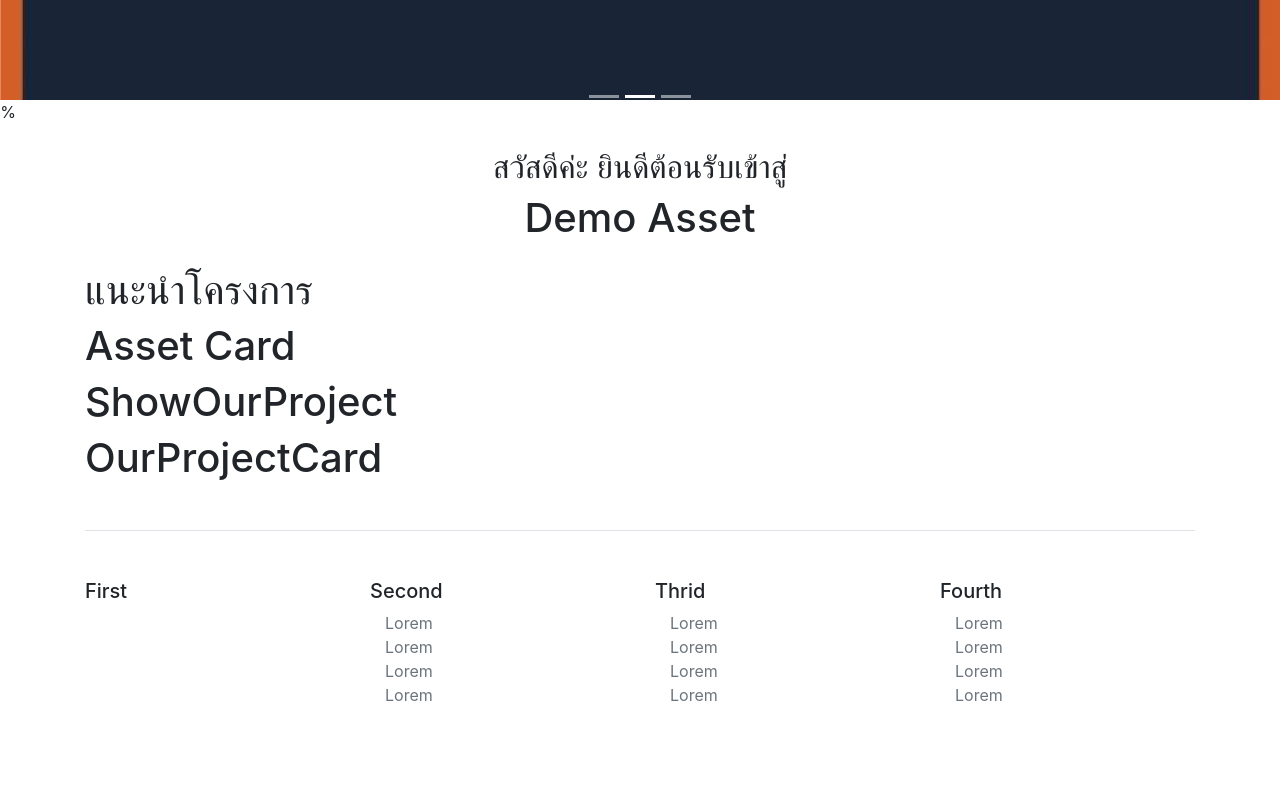
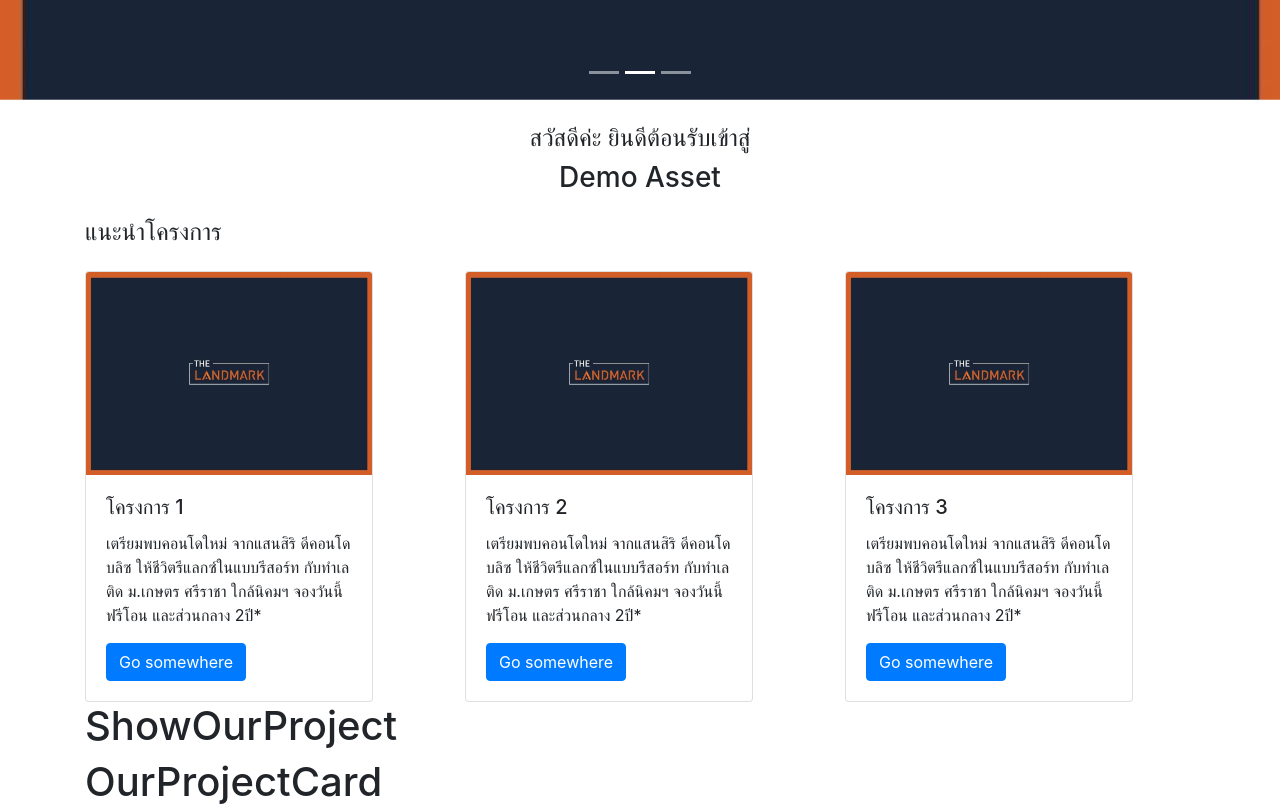
Before and after one commit to romncn/Demo-Asset, a React (Create React App) app: page /Home in a window 1280 px wide. Shown: the part 700-1506 px from the top of the page. Before the commit the page ends 1471 px from the top, so only its background shows below. Built offline with nearby package versions, Linux system fonts and the light colour scheme.

Commit message:
[+] update asset card

```diff
--- a/src/View/Home.js
+++ b/src/View/Home.js
@@ -13,14 +13,14 @@ function Home() {
         <Navbar />
       </div>
       <div className="Carousel-Slide">
-        <Carousel></Carousel>
+        <Carousel/>
       </div>
       <div className="container">
         <div className="Welcome-page">
-          <WelcomePage></WelcomePage>
+          <WelcomePage/>
         </div>
         <div className="Show-Asset">
-          <ShowAsset></ShowAsset>
+          <ShowAsset/>
         </div>
         <div className="Show-OurProject">
           <ShowOurProject></ShowOurProject>
--- a/src/components/Carousel.js
+++ b/src/components/Carousel.js
@@ -11,13 +11,13 @@ function Carousel() {
             </ol>
             <div class="carousel-inner">
                 <div class="carousel-item active">
-                    <img class="d-block" style={{height:"100vh", width:"100%", objectFit:"cover"}} src={Asset01} alt="First slide" />%
+                    <img class="d-block" style={{height:"100vh", width:"100%", objectFit:"cover"}} src={Asset01} alt="First slide" />
                 </div>
                 <div class="carousel-item">
-                    <img class="d-block" style={{height:"100vh", width:"100%", objectFit:"cover"}} src={Asset01} alt="First slide" />%
+                    <img class="d-block" style={{height:"100vh", width:"100%", objectFit:"cover"}} src={Asset01} alt="First slide" />
                 </div>
                 <div class="carousel-item">
-                    <img class="d-block" style={{height:"100vh", width:"100%", objectFit:"cover"}} src={Asset01} alt="First slide" />%
+                    <img class="d-block" style={{height:"100vh", width:"100%", objectFit:"cover"}} src={Asset01} alt="First slide" />
                 </div>
             </div>
             <a class="carousel-control-prev" href="#carouselExampleIndicators" role="button" data-slide="prev">
--- a/src/components/ShowComponents/Card/Asset-card.js
+++ b/src/components/ShowComponents/Card/Asset-card.js
@@ -1,11 +1,22 @@
-import React from 'react'
+import React from "react";
 
-function AssetCard() {
-    return (
-        <div>
-           <h1>Asset Card</h1>
+function AssetCard(props) {
+  return (
+    <div {...props}>
+      <div class="card" style={{ width: "18rem" }}>
+        <img src={props.image} class="card-img-top" alt={props.title} />
+        <div class="card-body">
+          <h5 class="card-title">{props.title}</h5>
+          <p class="card-text">
+            {props.children}
+          </p>
+          <a href="#" class="btn btn-primary">
+            Go somewhere
+          </a>
         </div>
-    )
+      </div>
+    </div>
+  );
 }
 
 export default AssetCard;
--- a/src/components/ShowComponents/ShowAsset.js
+++ b/src/components/ShowComponents/ShowAsset.js
@@ -1,13 +1,45 @@
-import React from 'react'
-import AssetCard from './Card/Asset-card'
+import React from "react";
+import AssetCard from "./Card/Asset-card";
+import Asset01 from "../../assest/Asset-01.jpg";
 
-function ShowAsset() {
-    return (
-        <div>
-           <h1>แนะนำโครงการ</h1>
-           <AssetCard></AssetCard>
+const data = [
+  {
+    image: Asset01,
+    title: "โครงการ 1",
+    content:
+      "เตรียมพบคอนโดใหม่ จากแสนสิริ ดีคอนโด บลิซ ให้ชีวิตรีแลกซ์ในแบบรีสอร์ท กับทำเลติด ม.เกษตร ศรีราชา ใกล้นิคมฯ จองวันนี้ ฟรีโอน และส่วนกลาง 2ปี*",
+  },
+  {
+    image: Asset01,
+    title: "โครงการ 2",
+    content:
+      "เตรียมพบคอนโดใหม่ จากแสนสิริ ดีคอนโด บลิซ ให้ชีวิตรีแลกซ์ในแบบรีสอร์ท กับทำเลติด ม.เกษตร ศรีราชา ใกล้นิคมฯ จองวันนี้ ฟรีโอน และส่วนกลาง 2ปี*",
+  },
+  {
+    image: Asset01,
+    title: "โครงการ 3",
+    content:
+      "เตรียมพบคอนโดใหม่ จากแสนสิริ ดีคอนโด บลิซ ให้ชีวิตรีแลกซ์ในแบบรีสอร์ท กับทำเลติด ม.เกษตร ศรีราชา ใกล้นิคมฯ จองวันนี้ ฟรีโอน และส่วนกลาง 2ปี*",
+  },
+];
+
+function ShowAsset(props) {
+  return (
+    <div {...props}>
+      <h4>แนะนำโครงการ</h4>
+      <div className="col-12 pt-sm-3 px-0">
+        <div className="row">
+          {data.map((condo, key) => {
+            return (
+              <AssetCard className="col-12 col-sm-6 col-lg-4 pt-3 pt-sm-0" image={condo.image} title={condo.title}>
+                <p>{condo.content}</p>
+              </AssetCard>
+            );
+          })}
         </div>
-    )
+      </div>
+    </div>
+  );
 }
 
 export default ShowAsset;
--- a/src/components/ShowComponents/WelcomePage.js
+++ b/src/components/ShowComponents/WelcomePage.js
@@ -3,8 +3,8 @@ import React from 'react'
 function WelcomePage() {
     return (
         <div className="text-center my-4">
-            <h2>สวัสดีค่ะ ยินดีต้อนรับเข้าสู่</h2>
-            <h1>Demo Asset</h1>
+            <h4>สวัสดีค่ะ ยินดีต้อนรับเข้าสู่</h4>
+            <h3>Demo Asset</h3>
         </div>
     )
 }
```
